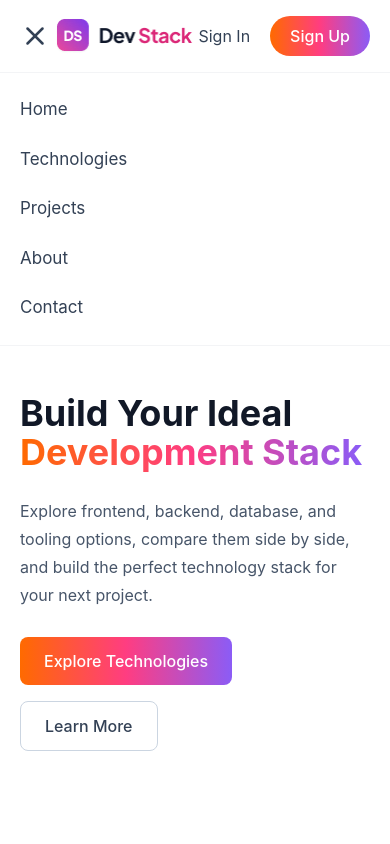
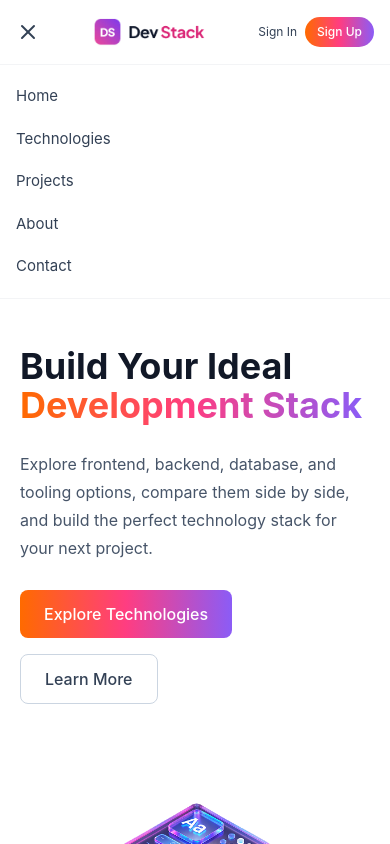
Before and after one commit to IFTI737/Dev-Stack, a React (Vite) app: page / in a window 390 px wide. Both pictures are taken after a click on the button 35 px from the left and 36 px from the top of the page. Shown: the top 844 px of the page. Built offline with nearby package versions, Linux system fonts and the light colour scheme.

Commit message:
refactor Nav component for improved styling and layout; adjust button sizes and spacing

```diff
--- a/src/components/Nav.tsx
+++ b/src/components/Nav.tsx
@@ -1,4 +1,4 @@
-import React, { useState } from "react";
+import { useState } from "react";
 import { FiMenu, FiX } from "react-icons/fi";
 import Logo from "../assets/logo-text.png";
 
@@ -7,18 +7,23 @@ const Nav = () => {
 
   return (
     <nav className="sticky top-0 z-50 border-b border-gray-100 bg-white">
-      <div className="mx-auto flex h-[72px] max-w-[1280px] items-center justify-between px-5">
+      <div className="mx-auto flex h-[64px] max-w-[1280px] items-center justify-between px-4 sm:h-[72px] sm:px-5">
+
         {/* Mobile Menu */}
         <button
           onClick={() => setIsMenuOpen(!isMenuOpen)}
-          className="text-3xl text-[#334155] lg:hidden"
+          className="text-2xl text-[#334155] sm:text-3xl lg:hidden"
         >
           {isMenuOpen ? <FiX /> : <FiMenu />}
         </button>
 
         {/* Logo */}
         <a href="#">
-          <img src={Logo} alt="Dev Stack" className="w-[138px]" />
+          <img
+            src={Logo}
+            alt="Dev Stack"
+            className="w-[112px] sm:w-[132px] lg:w-[138px]"
+          />
         </a>
 
         {/* Desktop Navigation */}
@@ -28,25 +33,21 @@ const Nav = () => {
               Home
             </a>
           </li>
-
           <li>
             <a href="#" className="transition hover:text-[#f43f8f]">
               Technologies
             </a>
           </li>
-
           <li>
             <a href="#" className="transition hover:text-[#f43f8f]">
               Projects
             </a>
           </li>
-
           <li>
             <a href="#" className="transition hover:text-[#f43f8f]">
               About
             </a>
           </li>
-
           <li>
             <a href="#" className="transition hover:text-[#f43f8f]">
               Contact
@@ -55,10 +56,12 @@ const Nav = () => {
         </ul>
 
         {/* Auth */}
-        <div className="flex items-center gap-5">
-          <button className="text-[16px] text-[#334155]">Sign In</button>
+        <div className="flex items-center gap-2 sm:gap-4 lg:gap-5">
+          <button className="text-[12px] text-[#334155] sm:text-[14px] lg:text-[16px]">
+            Sign In
+          </button>
 
-          <button className="brand-gradient rounded-full px-5 py-2 text-[16px] font-medium text-white transition-all duration-200 hover:-translate-y-1 hover:shadow-md">
+          <button className="brand-gradient rounded-full px-3 py-1.5 text-[12px] font-medium text-white transition-all duration-200 hover:-translate-y-1 hover:shadow-md sm:px-4 sm:py-2 sm:text-[14px] lg:px-5 lg:text-[16px]">
             Sign Up
           </button>
         </div>
@@ -66,8 +69,8 @@ const Nav = () => {
 
       {/* Mobile Menu */}
       {isMenuOpen && (
-        <div className="border-t border-gray-100 px-5 pb-6 lg:hidden">
-          <ul className="flex flex-col gap-6 pt-6 text-[17px] text-[#334155]">
+        <div className="border-t border-gray-100 px-4 pb-5 lg:hidden">
+          <ul className="flex flex-col gap-5 pt-5 text-[15px] text-[#334155] sm:text-[17px]">
             <li>
               <a href="#" onClick={() => setIsMenuOpen(false)}>
                 Home
```
